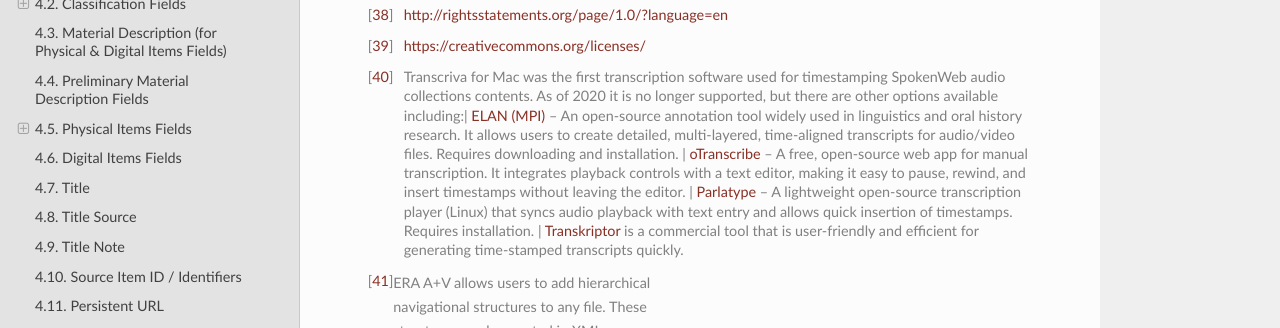
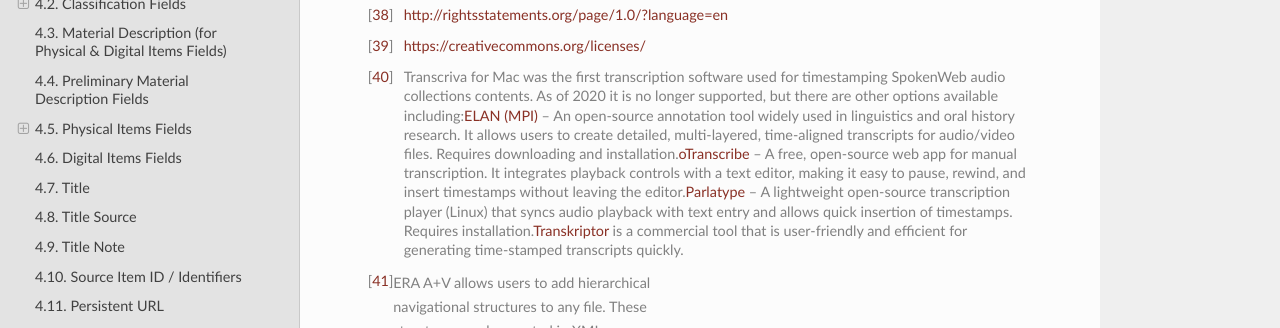
Before and after one commit to spokenweb/spokenweb-metadata-scheme, a Sphinx documentation site: the page built from docs/4-metadata-fields.rst, in a window 1280 px wide and 900 px high, scrolled down 52327 px. Shown: the part 190-518 px from the top of the window. Built offline with Sphinx 7.4.7 and the Read the Docs theme 3.1.0, drawn with Linux system fonts in a browser that asks for light colours.

Commit message:
Update 4-metadata-fields.rst

```diff
--- a/docs/4-metadata-fields.rst
+++ b/docs/4-metadata-fields.rst
@@ -1567,10 +1567,10 @@
 .. [38] http://rightsstatements.org/page/1.0/?language=en
 .. [39] https://creativecommons.org/licenses/
 .. [40] Transcriva for Mac was the first transcription software used for timestamping SpokenWeb audio collections contents. As of 2020 it is no longer supported, but there are other options available including:\
-   | `ELAN (MPI) <https://archive.mpi.nl/tla/elan>`_ – An open-source annotation tool widely used in linguistics and oral history research. It allows users to create detailed, multi-layered, time-aligned transcripts for audio/video files. Requires downloading and installation.
-   | `oTranscribe <https://otranscribe.com/>`_ – A free, open-source web app for manual transcription. It integrates playback controls with a text editor, making it easy to pause, rewind, and insert timestamps without leaving the editor.
-   | `Parlatype <https://www.parlatype.xyz/features.html>`_ – A lightweight open-source transcription player (Linux) that syncs audio playback with text entry and allows quick insertion of timestamps. Requires installation.
-   | `Transkriptor <https://transkriptor.com/>`_ is a commercial tool that is user-friendly and efficient for generating time-stamped transcripts quickly.
+   `ELAN (MPI) <https://archive.mpi.nl/tla/elan>`_ – An open-source annotation tool widely used in linguistics and oral history research. It allows users to create detailed, multi-layered, time-aligned transcripts for audio/video files. Requires downloading and installation.\
+   `oTranscribe <https://otranscribe.com/>`_ – A free, open-source web app for manual transcription. It integrates playback controls with a text editor, making it easy to pause, rewind, and insert timestamps without leaving the editor.\
+   `Parlatype <https://www.parlatype.xyz/features.html>`_ – A lightweight open-source transcription player (Linux) that syncs audio playback with text entry and allows quick insertion of timestamps. Requires installation.\
+   `Transkriptor <https://transkriptor.com/>`_ is a commercial tool that is user-friendly and efficient for generating time-stamped transcripts quickly. \
 .. [41]
    | ERA A+V allows users to add hierarchical navigational structures to any file. These structures can be created in XML, or through a graphical user interface that generates XML when changes are saved. When working with the graphical interface, users can see the waveform of the file in question and easily start and stop the recording as they work through the timestamping process.
    |
```
